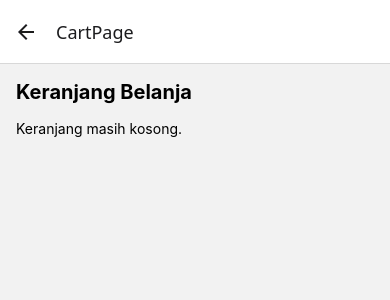
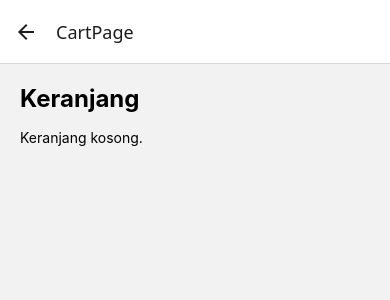
Before and after one commit to myuda21/electronic-transaction-Native, a React Native app: screen /CartPage in a window 390 px wide. Shown: the top 300 px of the page. Built offline with nearby package versions, Linux system fonts and the light colour scheme.

Commit message:
feat: add cart page

```diff
--- a/src/presentation/pages/cart_page.tsx
+++ b/src/presentation/pages/cart_page.tsx
@@ -1,51 +1,138 @@
+// import React from "react";
+// import { View, Text, FlatList, Button, StyleSheet, Alert } from "react-native";
+// import { useCart } from "../../context/cart_context";
+
+// export default function CartPage() {
+//   const { cartItems, clearCart } = useCart();
+
+//   const total = cartItems.reduce((sum, item) => sum + item.price, 0);
+
+//   const handleCheckout = () => {
+//     if (cartItems.length === 0) {
+//       Alert.alert("Keranjang kosong", "Silakan tambahkan produk dulu.");
+//       return;
+//     }
+//     Alert.alert("Berhasil Checkout", `Total belanja: Rp ${total.toLocaleString()}`);
+//     clearCart(); // kosongkan keranjang
+//   };
+
+//   return (
+//     <View style={styles.container}>
+//       <Text style={styles.title}>Keranjang Belanja</Text>
+//       {cartItems.length === 0 ? (
+//         <Text>Keranjang masih kosong.</Text>
+//       ) : (
+//         <>
+//           <FlatList
+//             data={cartItems}
+//             keyExtractor={(item, index) => `${item.id}-${index}`}
+//             renderItem={({ item }) => (
+//               <View style={styles.item}>
+//                 <Text style={styles.name}>{item.name}</Text>
+//                 <Text style={styles.price}>Rp {item.price.toLocaleString()}</Text>
+//               </View>
+//             )}
+//           />
+//           <Text style={styles.total}>Total: Rp {total.toLocaleString()}</Text>
+//           <Button title="Checkout" onPress={handleCheckout} />
+//         </>
+//       )}
+//     </View>
+//   );
+// }
+
+// const styles = StyleSheet.create({
+//   container: { flex: 1, padding: 16 },
+//   title: { fontSize: 20, fontWeight: "bold", marginBottom: 16 },
+//   item: { borderBottomWidth: 1, borderColor: "#ccc", paddingVertical: 8 },
+//   name: { fontSize: 16 },
+//   price: { color: "#888" },
+//   total: { fontSize: 18, fontWeight: "bold", marginVertical: 16 },
+// });
+
+// src/presentation/pages/cart_page.tsx
 import React from "react";
-import { View, Text, FlatList, Button, StyleSheet, Alert } from "react-native";
+import { View, Text, Button, TouchableOpacity, StyleSheet, FlatList, Alert } from "react-native";
 import { useCart } from "../../context/cart_context";
 
-export default function CartPage() {
-  const { cartItems, clearCart } = useCart();
-
-  const total = cartItems.reduce((sum, item) => sum + item.price, 0);
+const CartPage = () => {
+  const { cartItems, increaseQuantity, decreaseQuantity, getTotalPrice, clearCart } = useCart();
 
   const handleCheckout = () => {
-    if (cartItems.length === 0) {
-      Alert.alert("Keranjang kosong", "Silakan tambahkan produk dulu.");
-      return;
-    }
-    Alert.alert("Berhasil Checkout", `Total belanja: Rp ${total.toLocaleString()}`);
-    clearCart(); // kosongkan keranjang
+    Alert.alert("Checkout", `Total belanja: Rp${getTotalPrice().toLocaleString()}`, [
+      { text: "OK" },
+    ]);
+    clearCart();
   };
 
   return (
     <View style={styles.container}>
-      <Text style={styles.title}>Keranjang Belanja</Text>
+      <Text style={styles.title}>Keranjang</Text>
+
       {cartItems.length === 0 ? (
-        <Text>Keranjang masih kosong.</Text>
+        <Text>Keranjang kosong.</Text>
       ) : (
         <>
           <FlatList
             data={cartItems}
-            keyExtractor={(item, index) => `${item.id}-${index}`}
+            keyExtractor={(item) => item.id.toString()}
             renderItem={({ item }) => (
-              <View style={styles.item}>
-                <Text style={styles.name}>{item.name}</Text>
-                <Text style={styles.price}>Rp {item.price.toLocaleString()}</Text>
+              <View style={styles.itemContainer}>
+                <Text style={styles.itemName}>{item.name}</Text>
+                <Text>Harga Satuan: Rp{item.price.toLocaleString()}</Text>
+
+                <View style={styles.quantityContainer}>
+                  <TouchableOpacity onPress={() => decreaseQuantity(item)} style={styles.button}>
+                    <Text style={styles.buttonText}>-</Text>
+                  </TouchableOpacity>
+
+                  <Text style={styles.quantityText}>{item.quantity}</Text>
+
+                  <TouchableOpacity onPress={() => increaseQuantity(item)} style={styles.button}>
+                    <Text style={styles.buttonText}>+</Text>
+                  </TouchableOpacity>
+                </View>
+
+                <Text>Total: Rp{(item.price * item.quantity).toLocaleString()}</Text>
               </View>
             )}
           />
-          <Text style={styles.total}>Total: Rp {total.toLocaleString()}</Text>
-          <Button title="Checkout" onPress={handleCheckout} />
+
+          <Text style={styles.totalText}>Total Belanja: Rp{getTotalPrice().toLocaleString()}</Text>
+          <View style={styles.buttonSpacing}>
+            <Button title="Kosongkan Keranjang" onPress={clearCart} color="#e74c3c" />
+          </View>
+          <Button title="Checkout" onPress={handleCheckout} color="#27ae60" />
         </>
       )}
     </View>
   );
-}
+};
 
 const styles = StyleSheet.create({
-  container: { flex: 1, padding: 16 },
-  title: { fontSize: 20, fontWeight: "bold", marginBottom: 16 },
-  item: { borderBottomWidth: 1, borderColor: "#ccc", paddingVertical: 8 },
-  name: { fontSize: 16 },
-  price: { color: "#888" },
-  total: { fontSize: 18, fontWeight: "bold", marginVertical: 16 },
+  container: { padding: 20, flex: 1 },
+  title: { fontSize: 24, fontWeight: "bold", marginBottom: 16 },
+  itemContainer: {
+    marginBottom: 16,
+    borderBottomWidth: 1,
+    borderBottomColor: "#ccc",
+    paddingBottom: 8,
+  },
+  itemName: { fontWeight: "bold", fontSize: 16 },
+  quantityContainer: {
+    flexDirection: "row",
+    alignItems: "center",
+    marginVertical: 8,
+  },
+  button: {
+    backgroundColor: "#ddd",
+    padding: 8,
+    borderRadius: 4,
+  },
+  buttonText: { fontSize: 18 },
+  quantityText: { marginHorizontal: 12, fontSize: 16 },
+  totalText: { fontSize: 18, fontWeight: "bold", marginTop: 20 },
+  buttonSpacing: { marginVertical: 10 },
 });
+
+export default CartPage;
```
